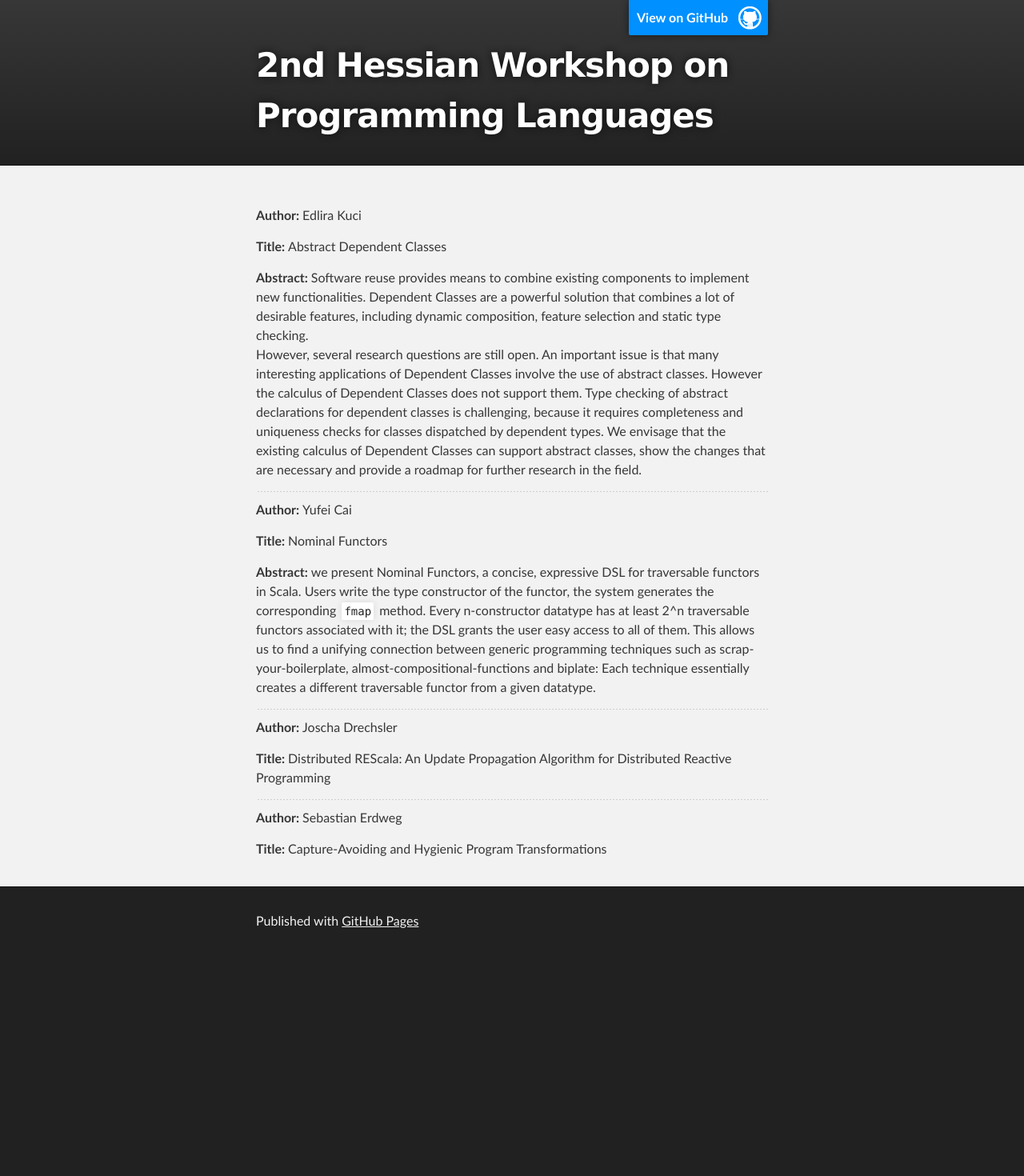
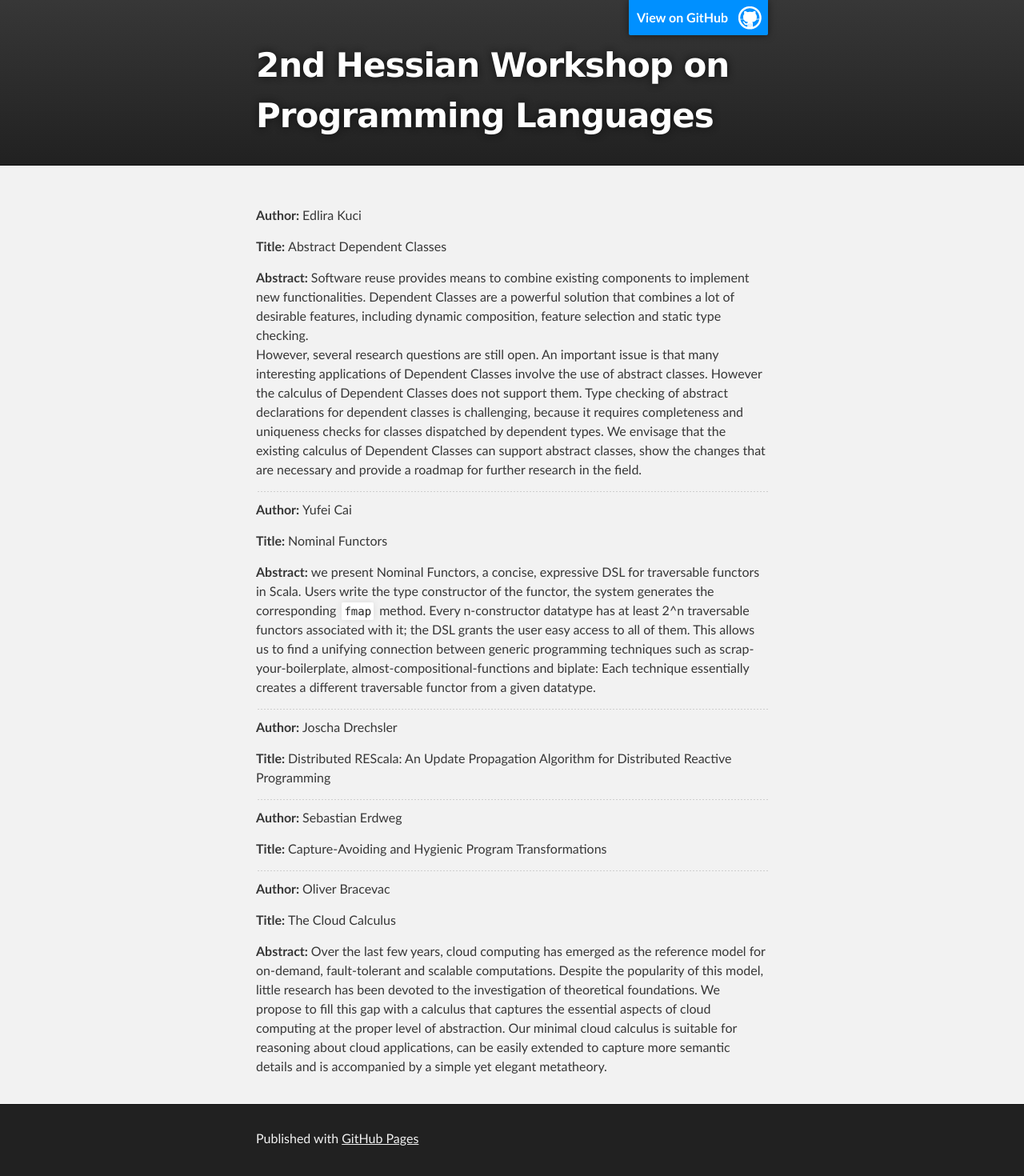
Before and after one commit to ps-mr/hesspl-2014, a Jekyll site: the page built from abstracts.md, in a window 1280 px wide. Shown: the whole page at 80% size. Built offline with Jekyll 4.4.1, drawn with Linux system fonts in a browser that asks for light colours; before the commit the page ends 1198 px from its top, so only the background shows below that.

Commit message:
Add new abstract

```diff
--- a/abstracts.md
+++ b/abstracts.md
@@ -63,6 +63,21 @@ Capture-Avoiding and Hygienic Program Transformations
 
 {: .abstract}
 
+--------
+
+{: .author}
+Oliver Bracevac
+
+{: .title}
+The Cloud Calculus
+
+{: .abstract}
+Over the last few years, cloud computing has emerged as the reference model for on-demand, fault-tolerant and scalable computations.
+Despite the popularity of this model, little research has been devoted to the investigation of theoretical foundations.
+We propose to fill this gap with a calculus that captures the essential aspects of cloud computing at the proper level of abstraction.
+Our minimal cloud calculus is suitable for reasoning about cloud applications, can be easily extended to capture more semantic details
+and is accompanied by a simple yet elegant metatheory.
+
 <!--
 --------
 
```
